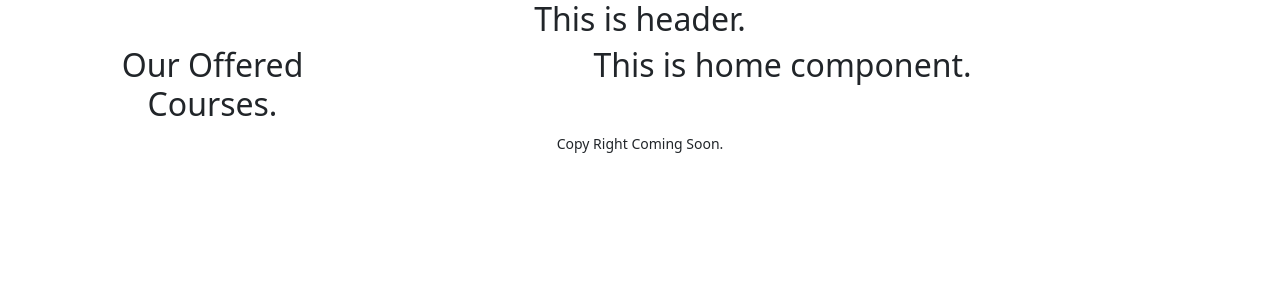
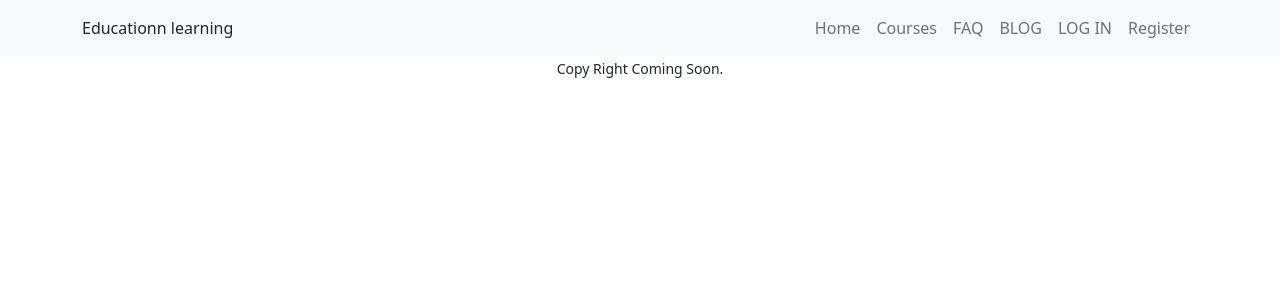
Before and after one commit to kayesh01/education-platform-client, a React (Create React App) app: page / in a window 1280 px wide. Shown: the top 300 px of the page. Built offline with nearby package versions, Linux system fonts and the light colour scheme.

Commit message:
header and routes are adeed

```diff
--- /dev/null
+++ b/src/Pages/Blog/Blog.js
@@ -0,0 +1,11 @@
+import React from 'react';
+
+const Blog = () => {
+    return (
+        <div>
+            <h2>This is blog</h2>
+        </div>
+    );
+};
+
+export default Blog;
--- a/src/Pages/Category/Category/Category.js
+++ /dev/null
@@ -1,11 +0,0 @@
-import React from 'react';
-
-const Category = () => {
-    return (
-        <div>
-            <h2>This is Category.</h2>
-        </div>
-    );
-};
-
-export default Category;
--- /dev/null
+++ b/src/Pages/Faq/Faq.js
@@ -0,0 +1,11 @@
+import React from 'react';
+
+const Faq = () => {
+    return (
+        <div>
+            <h2>This is Faq.</h2>
+        </div>
+    );
+};
+
+export default Faq;
--- a/src/Pages/Home/Home/Home.js
+++ b/src/Pages/Home/Home/Home.js
@@ -1,9 +1,10 @@
 import React from 'react';
+import Main from '../../../layout/Main';
 
 const Home = () => {
     return (
         <div>
-            <h2>This is home component.</h2>
+
         </div>
     );
 };
--- /dev/null
+++ b/src/Pages/LogIn/LogIn.js
@@ -0,0 +1,11 @@
+import React from 'react';
+
+const LogIn = () => {
+    return (
+        <div>
+            <h2>This login .</h2>
+        </div>
+    );
+};
+
+export default LogIn;
--- /dev/null
+++ b/src/Pages/Register/Register.js
@@ -0,0 +1,11 @@
+import React from 'react';
+
+const Register = () => {
+    return (
+        <div>
+            <h2>This register page.</h2>
+        </div>
+    );
+};
+
+export default Register;
--- a/src/Pages/Shared/Header/Header.js
+++ b/src/Pages/Shared/Header/Header.js
@@ -1,9 +1,28 @@
 import React from 'react';
+import Container from 'react-bootstrap/Container';
+import Nav from 'react-bootstrap/Nav';
+import Navbar from 'react-bootstrap/Navbar';
+import { Link } from 'react-router-dom';
 
 const Header = () => {
     return (
         <div>
-            <h2>This is header.</h2>
+            <Navbar bg="light" expand="lg">
+                <Container className='d-flex justify-content-between'>
+                    <Link className='nav-link' to="/">Educationn learning</Link>
+                    <Navbar.Toggle aria-controls="basic-navbar-nav" />
+                    <Navbar.Collapse id="basic-navbar-nav">
+                        <Nav className="ms-auto">
+                            <Link className='nav-link' to="/">Home</Link>
+                            <Link className='nav-link' to="/courses">Courses</Link>
+                            <Link className='nav-link' to="/faq">FAQ</Link>
+                            <Link className='nav-link' to="/blog">BLOG</Link>
+                            <Link className='nav-link' to="/logIn">LOG IN</Link>
+                            <Link className='nav-link' to="/register">Register</Link>
+                        </Nav>
+                    </Navbar.Collapse>
+                </Container>
+            </Navbar>
         </div>
     );
 };
--- a/src/Pages/Shared/SideNav/SideNav.js
+++ /dev/null
@@ -1,11 +0,0 @@
-import React from 'react';
-
-const SideNav = () => {
-    return (
-        <div>
-            <h2>Our Offered Courses.</h2>
-        </div>
-    );
-};
-
-export default SideNav;
--- a/src/layout/Main.js
+++ b/src/layout/Main.js
@@ -1,23 +1,16 @@
 import React from 'react';
-import { Col, Container, Row } from 'react-bootstrap';
+import { Container } from 'react-bootstrap';
 import { Outlet } from 'react-router-dom';
 import Footer from '../Pages/Shared/Footer/Footer';
 import Header from '../Pages/Shared/Header/Header';
-import SideNav from '../Pages/Shared/SideNav/SideNav';
+
 
 const Main = () => {
     return (
         <div>
             <Header></Header>
             <Container>
-                <Row>
-                    <Col lg="3">
-                        <SideNav></SideNav>
-                    </Col>
-                    <Col lg="9">
-                        <Outlet></Outlet>
-                    </Col>
-                </Row>
+                <Outlet></Outlet>
             </Container>
             <Footer></Footer>
         </div>
```
Also changed, not shown: src/Routes/Routes/Routes.js (+22 -3 lines).
